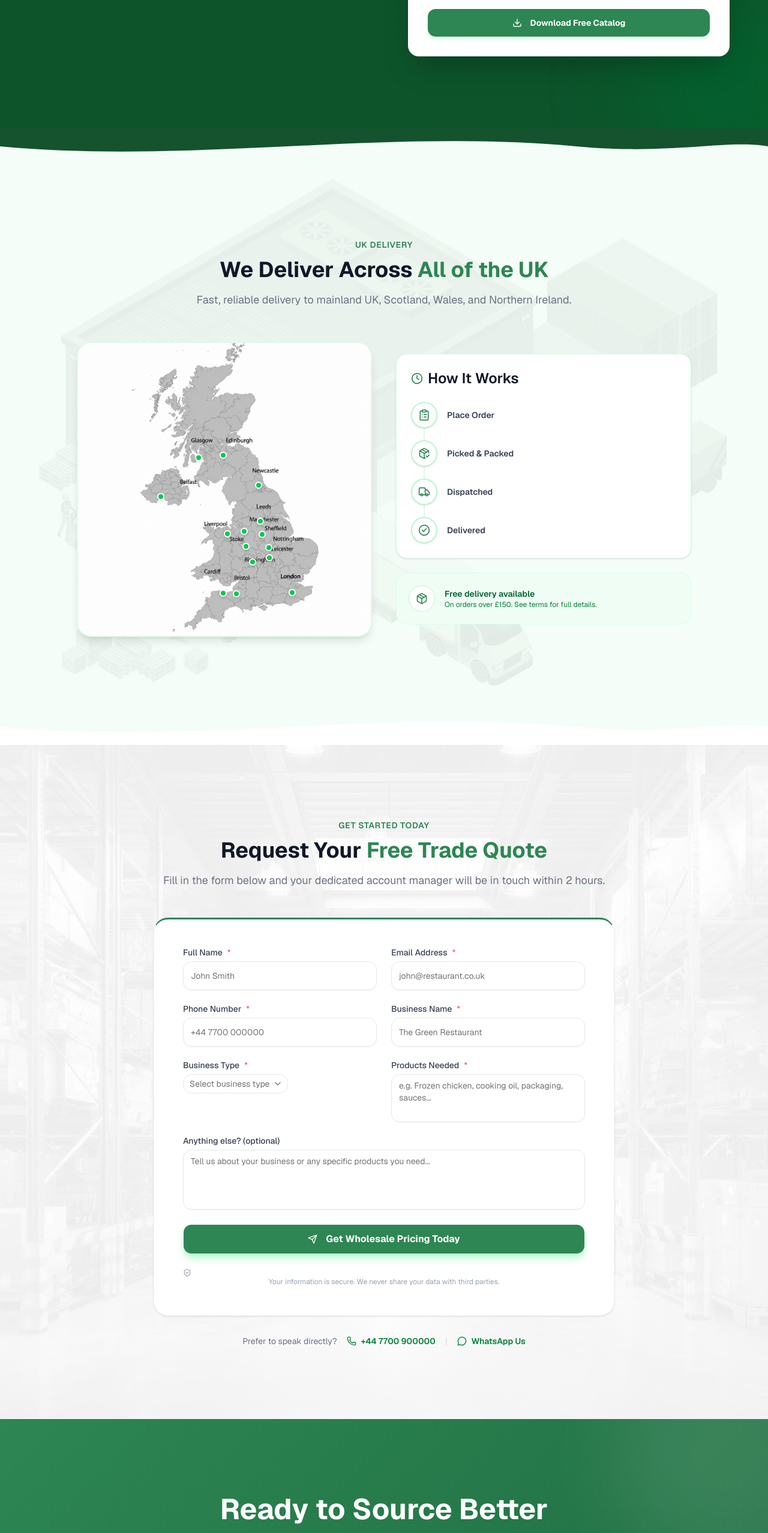
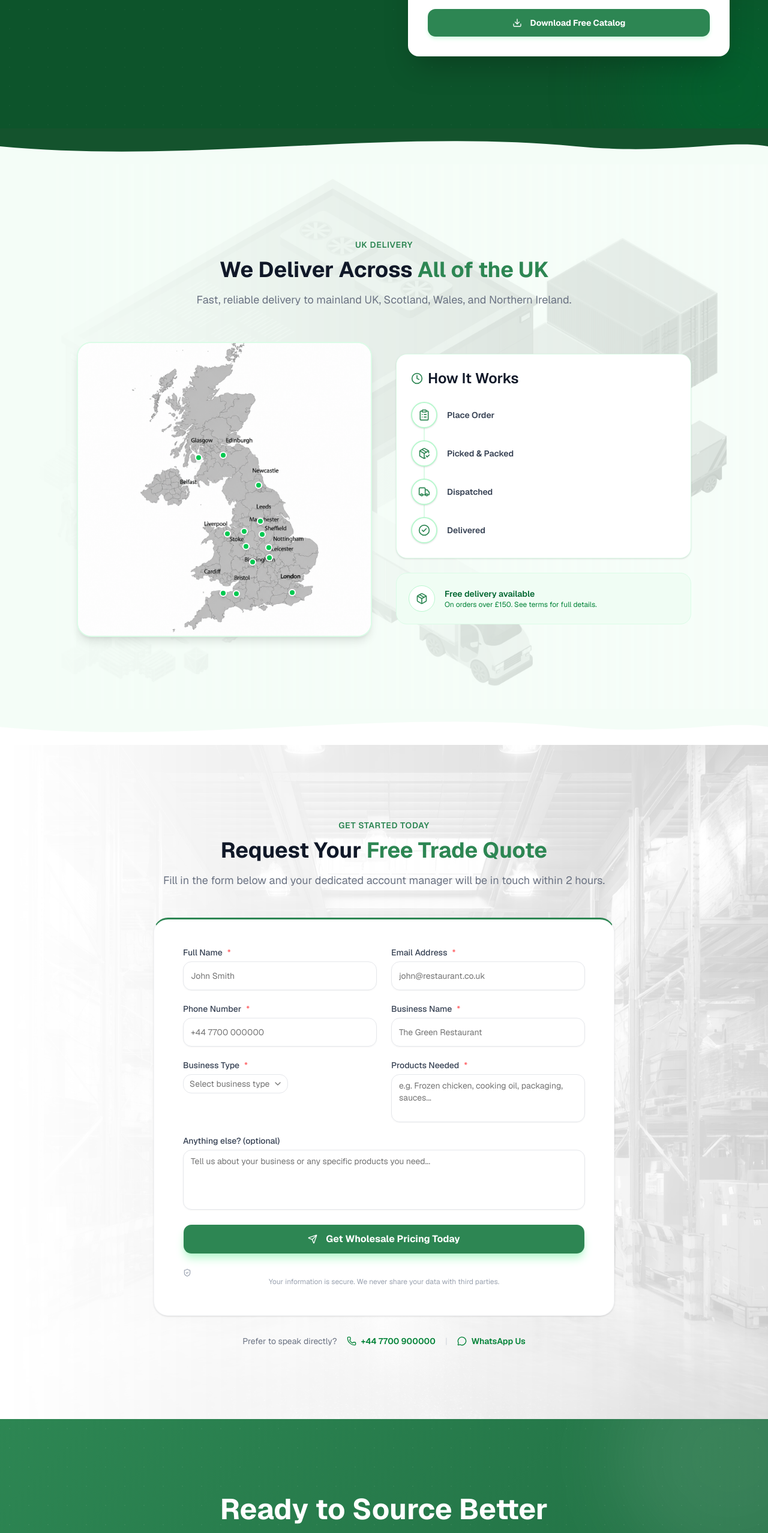
Before and after one commit to Uvaish61/cater-choice-ads, a Next.js app: page / in a window 1280 px wide. Shown: the part 4766-7322 px from the top of the page at 60% size. Built offline with nearby package versions, Linux system fonts and the light colour scheme; no server answers.

Commit message:
ui chnages

```diff
--- a/src/components/sections/coverage.tsx
+++ b/src/components/sections/coverage.tsx
@@ -16,12 +16,16 @@ const deliverySteps = [
 export function Coverage() {
   return (
     <section className="py-[60px] sm:py-[120px] bg-[#f4fdf7] relative overflow-hidden">
-      {/* Background vector — warehouse illustration, faded to a texture behind the content */}
+      {/* Background vector — warehouse illustration, faded to a texture behind the content. Reveals left-to-right, like Hero's photo. */}
       <Image
         src={warehouseIsometricImg}
         alt=""
         fill
-        className="object-cover object-center opacity-[0.07] grayscale"
+        className="object-cover object-center opacity-[0.2] grayscale"
+        style={{
+          maskImage: "linear-gradient(to right, transparent, black)",
+          WebkitMaskImage: "linear-gradient(to right, transparent, black)",
+        }}
       />
 
       <div className="container mx-auto px-4 relative z-10">
@@ -73,7 +77,6 @@ export function Coverage() {
                 { top: "37.07%", left: "48.3%", city: "Edinburgh",   tip: "below" },
                 { top: "38%",    left: "40%",   city: "Glasgow",     tip: "below" },
                 { top: "47.33%", left: "60.5%", city: "Newcastle",   tip: "above" },
-                { top: "51.33%", left: "27%",   city: "Belfast",     tip: "right" },
                 { top: "59.73%", left: "61%",   city: "Leeds",       tip: "right" },
                 { top: "63.2%",  left: "55.6%", city: "Manchester",  tip: "left"  },
                 { top: "64%",    left: "49.8%", city: "Liverpool",   tip: "left"  },
--- a/src/components/sections/lead-form.tsx
+++ b/src/components/sections/lead-form.tsx
@@ -65,12 +65,16 @@ export function LeadForm() {
 
   return (
     <section id="lead-form" className="py-[60px] sm:py-[120px] bg-white relative overflow-hidden">
-      {/* Background vector — warehouse photo, faded to a texture behind the form */}
+      {/* Background vector — warehouse photo, faded to a texture behind the form. Reveals left-to-right, like Hero's photo. */}
       <Image
         src={warehouseInteriorImg}
         alt=""
         fill
-        className="object-cover object-center opacity-[0.07] grayscale"
+        className="object-cover object-center opacity-[0.2] grayscale"
+        style={{
+          maskImage: "linear-gradient(to right, transparent, black)",
+          WebkitMaskImage: "linear-gradient(to right, transparent, black)",
+        }}
       />
 
       <div className="container mx-auto px-4 relative z-10">
```
Also changed, not shown: src/assets/images/uk-map.jpg (deleted).
